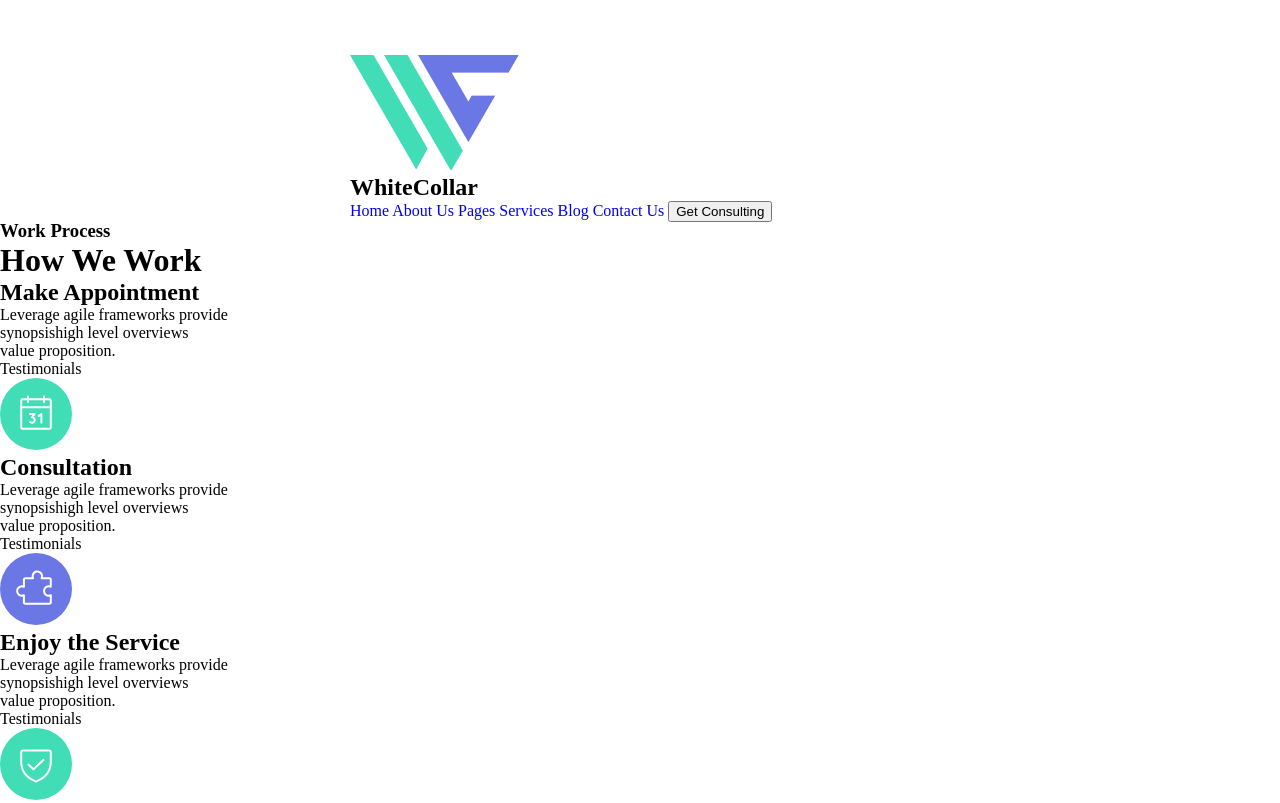
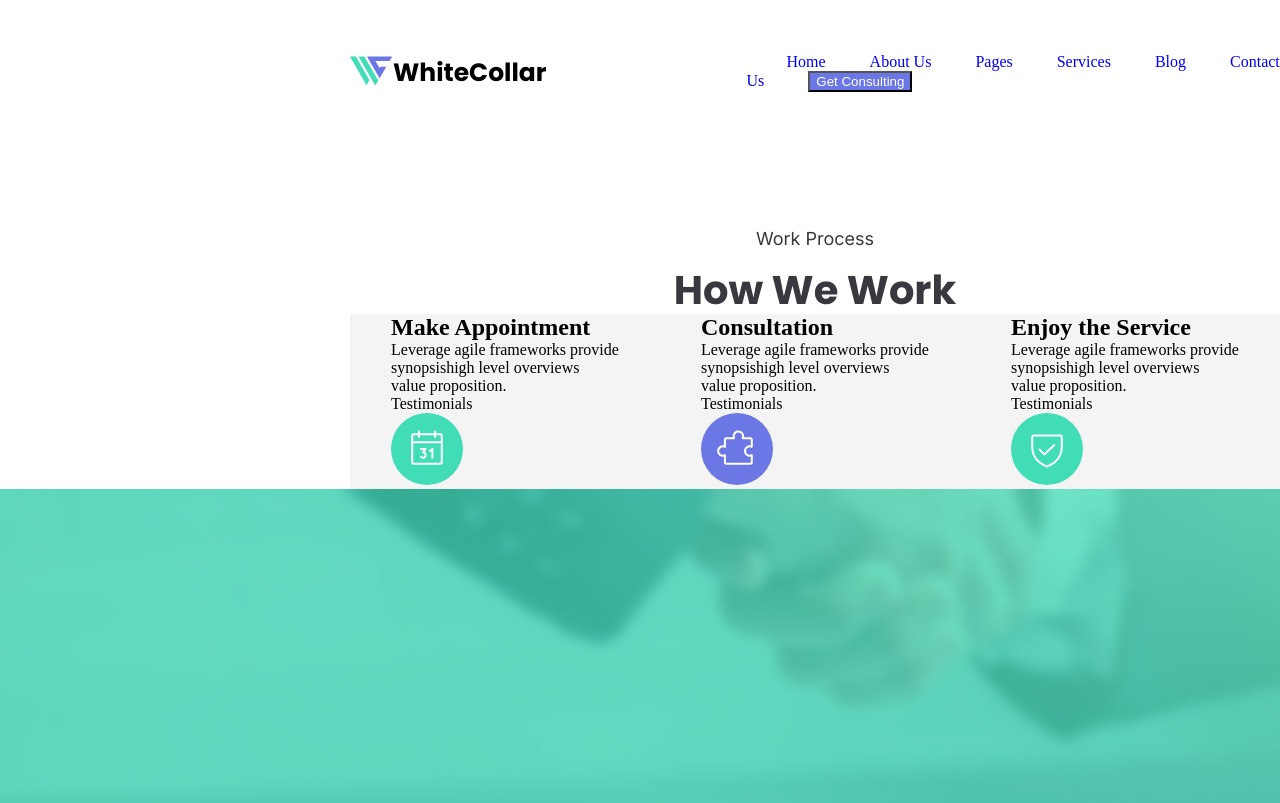
Before and after one commit to natiatlashadze/task6, a plain HTML site: page index.html in a window 1280 px wide. Shown: the top 803 px of the page. Drawn offline with Linux system fonts and the light colour scheme.

Commit message:
changes in style.css

```diff
--- a/index.html
+++ b/index.html
@@ -5,13 +5,20 @@
     <meta name="viewport" content="width=device-width, initial-scale=1.0" />
     <title>Document</title>
     <link rel="stylesheet" href="style.css" />
+    <link rel="preconnect" href="https://fonts.googleapis.com" />
+    <link rel="preconnect" href="https://fonts.gstatic.com" crossorigin />
+    <link
+      href="https://fonts.googleapis.com/css2?family=Cabin:wght@600&family=Inter:wght@400;600&family=Poppins:wght@600;700&display=swap"
+      rel="stylesheet"
+    />
   </head>
   <body>
     <header>
       <nav>
+        <div class="menu">
           <div class="logo">
             <a href="index.html"
-            ><img src="assets/logos/Icon.png" alt="logo"
+              ><img src="assets/logos/Icon.svg" alt="logo"
             /></a>
             <h1>WhiteCollar</h1>
           </div>
@@ -24,14 +31,15 @@
             <a href="#">Contact Us</a>
             <button>Get Consulting</button>
           </div>
+        </div>
       </nav>
     </header>
     <main>
       <div class="title">
-        <h3>Work Process</h3>
+        <p class="description">Work Process</p>
         <h1>How We Work</h1>
-      </div>
-      <div class="content">
+      </div class="container">
+      <div class="column">
         <div class="group1">
           <h2>Make Appointment</h2>
           <p>
@@ -43,7 +51,7 @@
           <img src="assets/logos/Icon1.svg" alt="date" />
         </div>
       </div>
-      <div class="content">
+      <div class="column">
         <div class="group2">
           <h2>Consultation</h2>
           <p>
@@ -55,7 +63,7 @@
           <img src="assets/logos/Icon2.svg" alt="puzzle" />
         </div>
       </div>
-      <div class="content">
+      <div class="column">
         <div class="group3">
           <h2>Enjoy the Service</h2>
           <p>
@@ -67,6 +75,7 @@
           <img src="assets/logos/Icon3.svg" alt="puzzle" />
         </div>
       </div>
+    </main>
     <div class="container">
       <img src="assets/Image.jpg" alt="green background" />
       <div>
@@ -79,7 +88,6 @@
         <button class="play">Play</button>
       </div>
     </div>
-    </main>
     <footer>
       <div>
         <h3>Our Team</h3>
--- a/style.css
+++ b/style.css
@@ -3,8 +3,13 @@
   text-decoration: none;
 }
 
+font-family: "Cabin", sans-serif;
+font-family: "Inter", sans-serif;
+font-family: "Poppins", sans-serif;
+
 header {
-  display: inline-block;
+  display: flex;
+  flex-direction: row;
   align-items: center;
 }
 
@@ -14,3 +19,83 @@ nav {
   max-height: 65px;
   max-width: 1220px;
 }
+
+nav h1 {
+  font-family: "Poppins";
+  font-weight: 700;
+  font-size: 25px;
+  line-height: 37.5px;
+}
+
+.menu {
+  display: flex;
+  flex-direction: row;
+  align-items: center;
+}
+
+.logo {
+  display: flex;
+  flex-direction: row;
+  align-items: center;
+}
+
+.content {
+  padding-left: 200px;
+}
+
+.content a {
+  margin-left: 40px;
+}
+
+.content button {
+  margin-left: 40px;
+  background-color: rgba(107, 119, 229, 1);
+  color: rgba(255, 255, 255, 1);
+}
+
+main {
+  max-width: 1220px;
+  margin-top: 136px;
+  margin-left: 350px;
+  row-gap: 41px;
+}
+
+main .title {
+  height: 86px;
+  gap: 16px;
+  display: flex;
+  flex-direction: column;
+  align-items: center;
+}
+
+main .description {
+  font-family: "Inter";
+  font-weight: 500;
+  font-size: 18px;
+  line-height: 21.78px;
+  color: rgba(55, 57, 63, 1);
+}
+
+main h1 {
+  font-family: "Poppins";
+  font-weight: 700;
+  font-size: 40px;
+  line-height: 48.4px;
+  align-items: center;
+  color: rgba(55, 57, 63, 1);
+}
+
+main .container::after {
+  height: 383px;
+  content: "";
+  clear: both;
+  display: table;
+}
+
+main .column {
+  float: left;
+  width: 33.33%;
+  padding-left: 41px;
+  box-sizing: border-box;
+  background-color: rgba(244, 244, 244, 1);
+}
```
Also changed, not shown: assets/logos/Icon.png (deleted), assets/logos/Icon.svg (added). Lines whose indentation alone changed are shown as unchanged.
